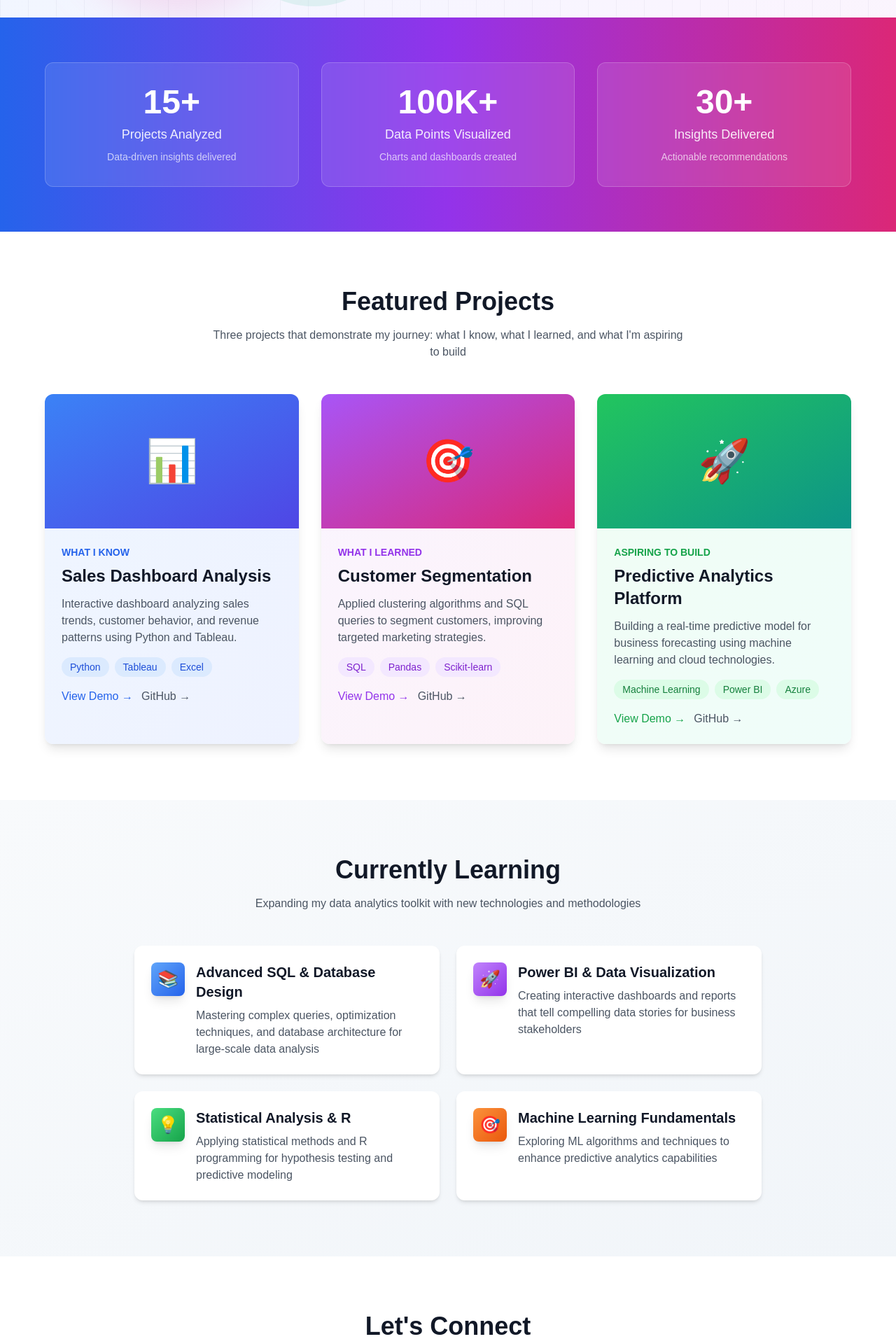
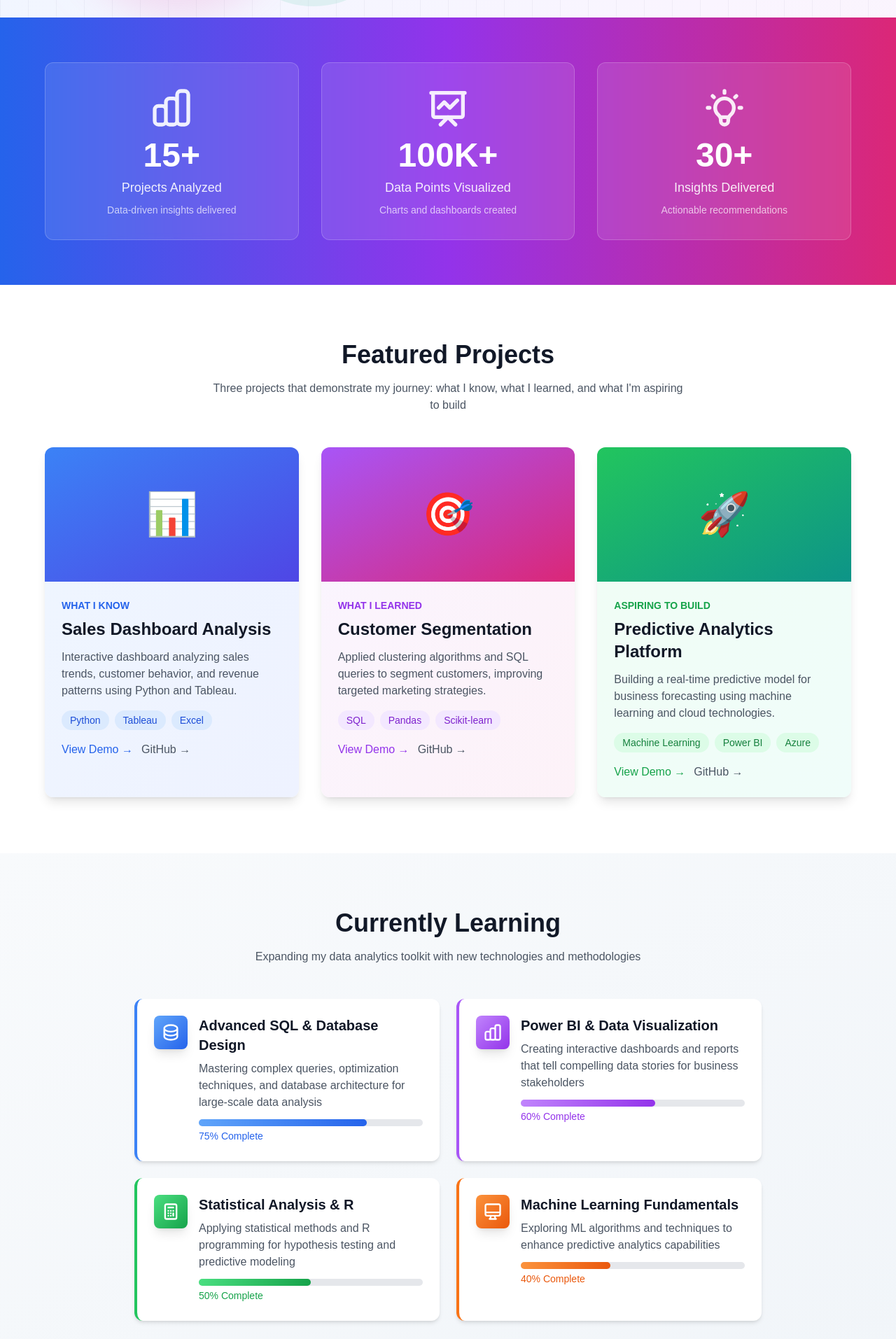
Before and after one commit to jjcuran-code/curan_app-dev_portfolio, a Next.js app: page / in a window 1280 px wide. Shown: the part 647-2560 px from the top of the page at 70% size. Built offline with nearby package versions, Linux system fonts and the light colour scheme.

Commit message:
Add visual enhancements: floating geometric shapes, stats icons, SVG icons in learning section, and progress bars

```diff
--- a/app/globals.css
+++ b/app/globals.css
@@ -52,6 +52,33 @@ body {
     }
   }
 
+  @keyframes spin-slow {
+    from {
+      transform: rotate(0deg);
+    }
+    to {
+      transform: rotate(360deg);
+    }
+  }
+
+  @keyframes spin-reverse {
+    from {
+      transform: rotate(360deg);
+    }
+    to {
+      transform: rotate(0deg);
+    }
+  }
+
+  @keyframes bounce-slow {
+    0%, 100% {
+      transform: translateY(0) rotate(12deg);
+    }
+    50% {
+      transform: translateY(-20px) rotate(12deg);
+    }
+  }
+
   .animate-blob {
     animation: blob 7s infinite;
   }
@@ -63,6 +90,18 @@ body {
   .animate-gradient {
     background-size: 200% 200%;
     animation: gradient 3s ease infinite;
+  }
+
+  .animate-spin-slow {
+    animation: spin-slow 20s linear infinite;
+  }
+
+  .animate-spin-reverse {
+    animation: spin-reverse 15s linear infinite;
+  }
+
+  .animate-bounce-slow {
+    animation: bounce-slow 3s ease-in-out infinite;
   }
 
   .animation-delay-200 {
--- a/app/page.tsx
+++ b/app/page.tsx
@@ -97,6 +97,12 @@ export default function Home() {
           `,
           backgroundSize: '40px 40px'
         }}></div>
+
+        {/* Floating Geometric Shapes */}
+        <div className="absolute top-1/4 left-1/3 w-16 h-16 border-4 border-blue-400/30 rotate-45 animate-spin-slow"></div>
+        <div className="absolute top-2/3 right-1/4 w-20 h-20 border-4 border-purple-400/30 rounded-full animate-pulse"></div>
+        <div className="absolute bottom-1/4 left-1/4 w-12 h-12 bg-gradient-to-br from-pink-400/20 to-orange-400/20 rotate-12 animate-bounce-slow"></div>
+        <div className="absolute top-1/2 right-1/3 w-24 h-24 border-4 border-green-400/30 rounded-lg rotate-12 animate-spin-reverse"></div>
 
         {/* Data Visualization Elements */}
         <svg className="absolute top-20 right-10 w-96 h-96 opacity-30 dark:opacity-20" viewBox="0 0 200 200">
@@ -237,6 +243,11 @@ export default function Home() {
           <div className="grid grid-cols-1 md:grid-cols-3 gap-8 text-center">
             <div className="group">
               <div className="bg-white/10 backdrop-blur-sm rounded-xl p-8 hover:bg-white/20 transition-all duration-300 hover:scale-105 border border-white/20">
+                <div className="flex items-center justify-center gap-3 mb-3">
+                  <svg className="w-16 h-16 text-white/90" fill="none" stroke="currentColor" viewBox="0 0 24 24">
+                    <path strokeLinecap="round" strokeLinejoin="round" strokeWidth={2} d="M9 19v-6a2 2 0 00-2-2H5a2 2 0 00-2 2v6a2 2 0 002 2h2a2 2 0 002-2zm0 0V9a2 2 0 012-2h2a2 2 0 012 2v10m-6 0a2 2 0 002 2h2a2 2 0 002-2m0 0V5a2 2 0 012-2h2a2 2 0 012 2v14a2 2 0 01-2 2h-2a2 2 0 01-2-2z" />
+                  </svg>
+                </div>
                 <div className="text-5xl font-bold text-white mb-2 transition-transform group-hover:scale-110">
                   {projectsAnalyzed}+
                 </div>
@@ -247,6 +258,11 @@ export default function Home() {
 
             <div className="group">
               <div className="bg-white/10 backdrop-blur-sm rounded-xl p-8 hover:bg-white/20 transition-all duration-300 hover:scale-105 border border-white/20">
+                <div className="flex items-center justify-center gap-3 mb-3">
+                  <svg className="w-16 h-16 text-white/90" fill="none" stroke="currentColor" viewBox="0 0 24 24">
+                    <path strokeLinecap="round" strokeLinejoin="round" strokeWidth={2} d="M7 12l3-3 3 3 4-4M8 21l4-4 4 4M3 4h18M4 4h16v12a1 1 0 01-1 1H5a1 1 0 01-1-1V4z" />
+                  </svg>
+                </div>
                 <div className="text-5xl font-bold text-white mb-2 transition-transform group-hover:scale-110">
                   {dataVisualized}K+
                 </div>
@@ -257,6 +273,11 @@ export default function Home() {
 
             <div className="group">
               <div className="bg-white/10 backdrop-blur-sm rounded-xl p-8 hover:bg-white/20 transition-all duration-300 hover:scale-105 border border-white/20">
+                <div className="flex items-center justify-center gap-3 mb-3">
+                  <svg className="w-16 h-16 text-white/90" fill="none" stroke="currentColor" viewBox="0 0 24 24">
+                    <path strokeLinecap="round" strokeLinejoin="round" strokeWidth={2} d="M9.663 17h4.673M12 3v1m6.364 1.636l-.707.707M21 12h-1M4 12H3m3.343-5.657l-.707-.707m2.828 9.9a5 5 0 117.072 0l-.548.547A3.374 3.374 0 0014 18.469V19a2 2 0 11-4 0v-.531c0-.895-.356-1.754-.988-2.386l-.548-.547z" />
+                  </svg>
+                </div>
                 <div className="text-5xl font-bold text-white mb-2 transition-transform group-hover:scale-110">
                   {insightsDelivered}+
                 </div>
@@ -395,66 +416,90 @@ export default function Home() {
           </p>
 
           <div className="grid md:grid-cols-2 gap-6">
-            <div className="bg-white dark:bg-gray-800 p-6 rounded-xl shadow-md hover:shadow-xl hover:-translate-y-1 transition-all duration-300">
+            <div className="bg-white dark:bg-gray-800 p-6 rounded-xl shadow-md hover:shadow-xl hover:-translate-y-1 transition-all duration-300 border-l-4 border-blue-500">
               <div className="flex items-start gap-4">
                 <div className="w-12 h-12 bg-gradient-to-br from-blue-400 to-blue-600 rounded-lg flex items-center justify-center flex-shrink-0 shadow-lg">
-                  <span className="text-2xl">📚</span>
+                  <svg className="w-7 h-7 text-white" fill="none" stroke="currentColor" viewBox="0 0 24 24">
+                    <path strokeLinecap="round" strokeLinejoin="round" strokeWidth={2} d="M4 7v10c0 2.21 3.582 4 8 4s8-1.79 8-4V7M4 7c0 2.21 3.582 4 8 4s8-1.79 8-4M4 7c0-2.21 3.582-4 8-4s8 1.79 8 4m0 5c0 2.21-3.582 4-8 4s-8-1.79-8-4" />
+                  </svg>
                 </div>
-                <div>
+                <div className="flex-1">
                   <h3 className="text-xl font-bold text-gray-900 dark:text-white mb-2">
                     Advanced SQL & Database Design
                   </h3>
-                  <p className="text-gray-600 dark:text-gray-400">
+                  <p className="text-gray-600 dark:text-gray-400 mb-3">
                     Mastering complex queries, optimization techniques, and database architecture for large-scale data analysis
                   </p>
+                  <div className="w-full bg-gray-200 dark:bg-gray-700 rounded-full h-2.5">
+                    <div className="bg-gradient-to-r from-blue-400 to-blue-600 h-2.5 rounded-full" style={{width: '75%'}}></div>
+                  </div>
+                  <span className="text-sm text-blue-600 dark:text-blue-400 font-medium mt-1 inline-block">75% Complete</span>
                 </div>
               </div>
             </div>
 
-            <div className="bg-white dark:bg-gray-800 p-6 rounded-xl shadow-md hover:shadow-xl hover:-translate-y-1 transition-all duration-300">
+            <div className="bg-white dark:bg-gray-800 p-6 rounded-xl shadow-md hover:shadow-xl hover:-translate-y-1 transition-all duration-300 border-l-4 border-purple-500">
               <div className="flex items-start gap-4">
                 <div className="w-12 h-12 bg-gradient-to-br from-purple-400 to-purple-600 rounded-lg flex items-center justify-center flex-shrink-0 shadow-lg">
-                  <span className="text-2xl">🚀</span>
+                  <svg className="w-7 h-7 text-white" fill="none" stroke="currentColor" viewBox="0 0 24 24">
+                    <path strokeLinecap="round" strokeLinejoin="round" strokeWidth={2} d="M9 19v-6a2 2 0 00-2-2H5a2 2 0 00-2 2v6a2 2 0 002 2h2a2 2 0 002-2zm0 0V9a2 2 0 012-2h2a2 2 0 012 2v10m-6 0a2 2 0 002 2h2a2 2 0 002-2m0 0V5a2 2 0 012-2h2a2 2 0 012 2v14a2 2 0 01-2 2h-2a2 2 0 01-2-2z" />
+                  </svg>
                 </div>
-                <div>
+                <div className="flex-1">
                   <h3 className="text-xl font-bold text-gray-900 dark:text-white mb-2">
                     Power BI & Data Visualization
                   </h3>
-                  <p className="text-gray-600 dark:text-gray-400">
+                  <p className="text-gray-600 dark:text-gray-400 mb-3">
                     Creating interactive dashboards and reports that tell compelling data stories for business stakeholders
                   </p>
+                  <div className="w-full bg-gray-200 dark:bg-gray-700 rounded-full h-2.5">
+                    <div className="bg-gradient-to-r from-purple-400 to-purple-600 h-2.5 rounded-full" style={{width: '60%'}}></div>
+                  </div>
+                  <span className="text-sm text-purple-600 dark:text-purple-400 font-medium mt-1 inline-block">60% Complete</span>
                 </div>
               </div>
             </div>
 
-            <div className="bg-white dark:bg-gray-800 p-6 rounded-xl shadow-md hover:shadow-xl hover:-translate-y-1 transition-all duration-300">
+            <div className="bg-white dark:bg-gray-800 p-6 rounded-xl shadow-md hover:shadow-xl hover:-translate-y-1 transition-all duration-300 border-l-4 border-green-500">
               <div className="flex items-start gap-4">
                 <div className="w-12 h-12 bg-gradient-to-br from-green-400 to-green-600 rounded-lg flex items-center justify-center flex-shrink-0 shadow-lg">
-                  <span className="text-2xl">💡</span>
+                  <svg className="w-7 h-7 text-white" fill="none" stroke="currentColor" viewBox="0 0 24 24">
+                    <path strokeLinecap="round" strokeLinejoin="round" strokeWidth={2} d="M9 7h6m0 10v-3m-3 3h.01M9 17h.01M9 14h.01M12 14h.01M15 11h.01M12 11h.01M9 11h.01M7 21h10a2 2 0 002-2V5a2 2 0 00-2-2H7a2 2 0 00-2 2v14a2 2 0 002 2z" />
+                  </svg>
                 </div>
-                <div>
+                <div className="flex-1">
                   <h3 className="text-xl font-bold text-gray-900 dark:text-white mb-2">
                     Statistical Analysis & R
                   </h3>
-                  <p className="text-gray-600 dark:text-gray-400">
+                  <p className="text-gray-600 dark:text-gray-400 mb-3">
                     Applying statistical methods and R programming for hypothesis testing and predictive modeling
                   </p>
+                  <div className="w-full bg-gray-200 dark:bg-gray-700 rounded-full h-2.5">
+                    <div className="bg-gradient-to-r from-green-400 to-green-600 h-2.5 rounded-full" style={{width: '50%'}}></div>
+                  </div>
+                  <span className="text-sm text-green-600 dark:text-green-400 font-medium mt-1 inline-block">50% Complete</span>
                 </div>
               </div>
             </div>
 
-            <div className="bg-white dark:bg-gray-800 p-6 rounded-xl shadow-md hover:shadow-xl hover:-translate-y-1 transition-all duration-300">
+            <div className="bg-white dark:bg-gray-800 p-6 rounded-xl shadow-md hover:shadow-xl hover:-translate-y-1 transition-all duration-300 border-l-4 border-orange-500">
               <div className="flex items-start gap-4">
                 <div className="w-12 h-12 bg-gradient-to-br from-orange-400 to-orange-600 rounded-lg flex items-center justify-center flex-shrink-0 shadow-lg">
-                  <span className="text-2xl">🎯</span>
+                  <svg className="w-7 h-7 text-white" fill="none" stroke="currentColor" viewBox="0 0 24 24">
+                    <path strokeLinecap="round" strokeLinejoin="round" strokeWidth={2} d="M9.75 17L9 20l-1 1h8l-1-1-.75-3M3 13h18M5 17h14a2 2 0 002-2V5a2 2 0 00-2-2H5a2 2 0 00-2 2v10a2 2 0 002 2z" />
+                  </svg>
                 </div>
-                <div>
+                <div className="flex-1">
                   <h3 className="text-xl font-bold text-gray-900 dark:text-white mb-2">
                     Machine Learning Fundamentals
                   </h3>
-                  <p className="text-gray-600 dark:text-gray-400">
+                  <p className="text-gray-600 dark:text-gray-400 mb-3">
                     Exploring ML algorithms and techniques to enhance predictive analytics capabilities
                   </p>
+                  <div className="w-full bg-gray-200 dark:bg-gray-700 rounded-full h-2.5">
+                    <div className="bg-gradient-to-r from-orange-400 to-orange-600 h-2.5 rounded-full" style={{width: '40%'}}></div>
+                  </div>
+                  <span className="text-sm text-orange-600 dark:text-orange-400 font-medium mt-1 inline-block">40% Complete</span>
                 </div>
               </div>
             </div>
```
